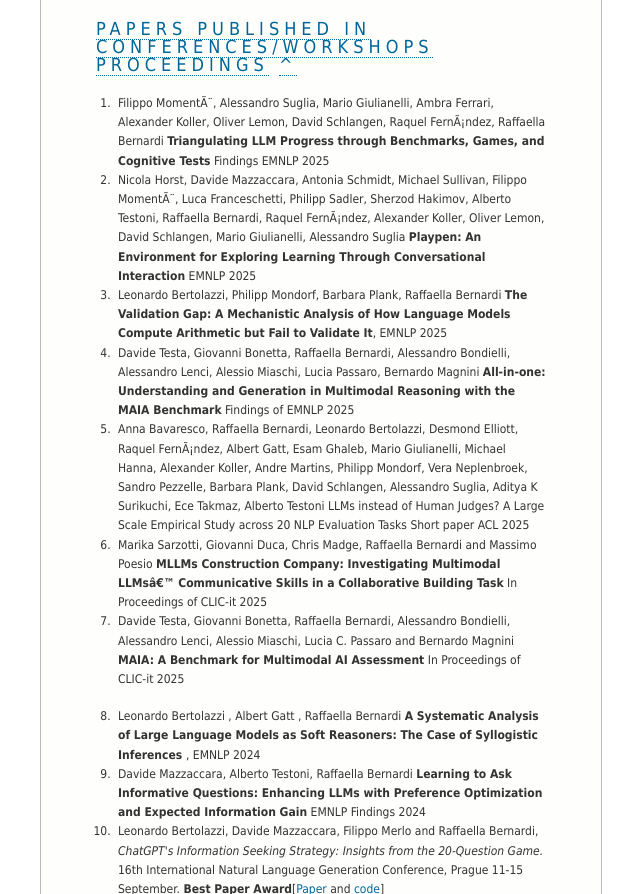
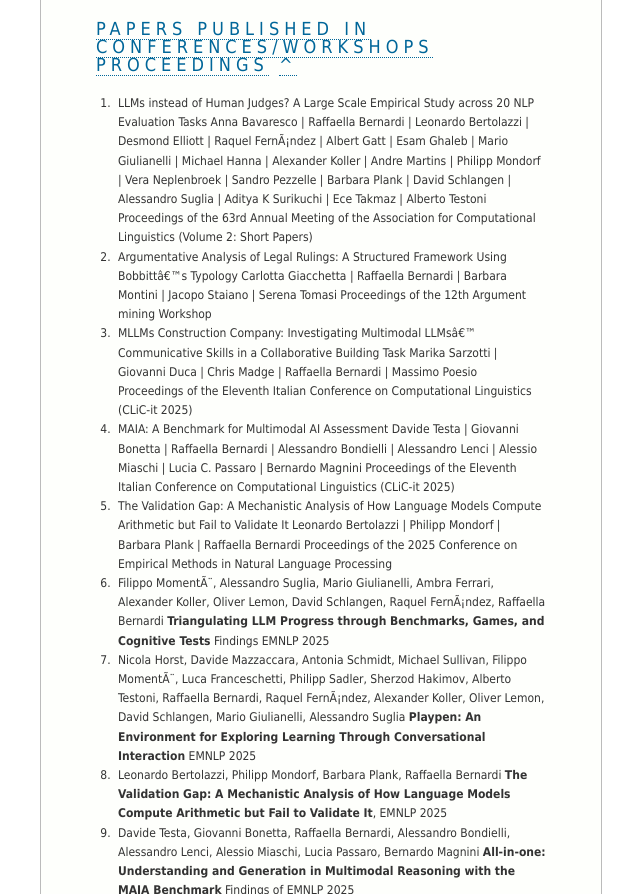
Before and after one commit to rabernardi/rabernardi.github.io, a plain HTML site: page pub.html in a window 1280 px wide. Shown: the part 2244-3138 px from the top of the page, without its empty margins (190-830 px from the left). Drawn offline with Linux system fonts and the light colour scheme.

Commit message:
Update pub.html

```diff
--- a/pub.html
+++ b/pub.html
@@ -5,7 +5,7 @@
 <meta http-equiv="content-type" content="text/html; charset=iso-8859-1">
   <meta http-equiv="content-type" content="text/html; charset=iso-8859-1" />
   <meta name="author" content="Raffaella Bernardi" />
-  <title>Raffaella Bernardi | web site | at DISI and CIMeC </title>
+  <title>Raffaella Bernardi | web site | at UNIBZ </title>
   <link rel="stylesheet" type="text/css" media="all" href="css/raffa.css" /> <!-- 4 ALL browsers -->
 
 </head>
@@ -155,6 +155,31 @@ HREF="./Papers/frames08_grammar.pdf ">paper</A>]</LI>
 </h2>
 
 <OL>
+
+
+<LI>LLMs instead of Human Judges? A Large Scale Empirical Study across 20 NLP Evaluation Tasks
+Anna Bavaresco | Raffaella Bernardi | Leonardo Bertolazzi | Desmond Elliott | Raquel Fernández | Albert Gatt | Esam Ghaleb | Mario Giulianelli | Michael Hanna | Alexander Koller | Andre Martins | Philipp Mondorf | Vera Neplenbroek | Sandro Pezzelle | Barbara Plank | David Schlangen | Alessandro Suglia | Aditya K Surikuchi | Ece Takmaz | Alberto Testoni
+Proceedings of the 63rd Annual Meeting of the Association for Computational Linguistics (Volume 2: Short Papers)</LI>
+
+	<LI>Argumentative Analysis of Legal Rulings: A Structured Framework Using Bobbitt’s Typology
+Carlotta Giacchetta | Raffaella Bernardi | Barbara Montini | Jacopo Staiano | Serena Tomasi
+Proceedings of the 12th Argument mining Workshop
+</LI>
+
+	<LI>MLLMs Construction Company: Investigating Multimodal LLMs’ Communicative Skills in a Collaborative Building Task
+Marika Sarzotti | Giovanni Duca | Chris Madge | Raffaella Bernardi | Massimo Poesio
+Proceedings of the Eleventh Italian Conference on Computational Linguistics (CLiC-it 2025)
+</LI>
+
+	<LI>MAIA: A Benchmark for Multimodal AI Assessment
+Davide Testa | Giovanni Bonetta | Raffaella Bernardi | Alessandro Bondielli | Alessandro Lenci | Alessio Miaschi | Lucia C. Passaro | Bernardo Magnini
+Proceedings of the Eleventh Italian Conference on Computational Linguistics (CLiC-it 2025)
+</LI>
+
+<LI>The Validation Gap: A Mechanistic Analysis of How Language Models Compute Arithmetic but Fail to Validate It
+Leonardo Bertolazzi | Philipp Mondorf | Barbara Plank | Raffaella Bernardi
+Proceedings of the 2025 Conference on Empirical Methods in Natural Language Processing
+</LI>
 
 	<LI> Filippo Momentè, Alessandro Suglia, Mario Giulianelli, Ambra Ferrari, Alexander Koller, Oliver Lemon, David Schlangen, Raquel Fernández, Raffaella Bernardi
 <B>Triangulating LLM Progress through Benchmarks, Games, and Cognitive Tests</B> Findings EMNLP 2025
```
